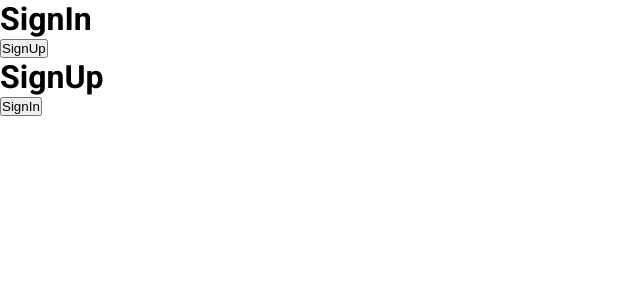
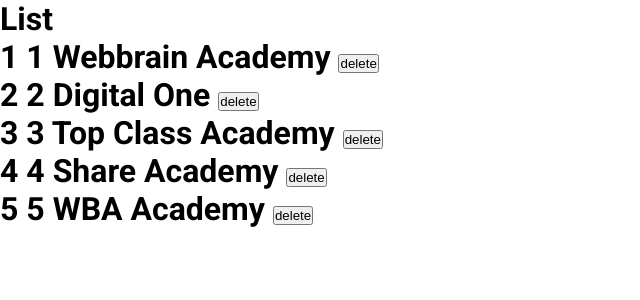
Before and after one commit to Abbos1202/React_JS, a React (Create React App) app: page / in a window 1280 px wide. Shown: the top 300 px of the page, without its empty margins (0-640 px from the left). Built offline with nearby package versions, Linux system fonts and the light colour scheme; a web font is replaced by a local one.

Commit message:
list, key prop, value.id vs index

```diff
--- a/src/App.jsx
+++ b/src/App.jsx
@@ -1,19 +1,37 @@
 import React, { Component } from "react";
-import SignIn from "./SignIn";
-import SignUp from "./SignUp";
+
+const list = [
+  { id: 1, title: "Webbrain Academy" },
+  { id: 2, title: "Digital One" },
+  { id: 3, title: "Top Class Academy" },
+  { id: 4, title: "Share Academy" },
+  { id: 5, title: "WBA Academy" },
+];
 
 export default class App extends Component {
   constructor(props) {
     super(props);
     this.state = {
       active: true,
+      list: list,
     };
   }
   render() {
+    const onDelete = (id) => {
+      console.log(id);
+      let filtered = this.state.list.filter((value) => value.id !== id)
+      this.setState({list: filtered})
+    }
     return (
       <div>
-        <SignIn />
-        <SignUp />
+        <h1>List</h1>
+        {this.state.list.map((value, index) => (
+          <div>
+            <h1>
+              {index + 1} {value.id} {value.title} <button onClick={()=> onDelete(value.id)}>delete</button>
+            </h1>
+          </div>
+        ))}
       </div>
     );
   }
```
